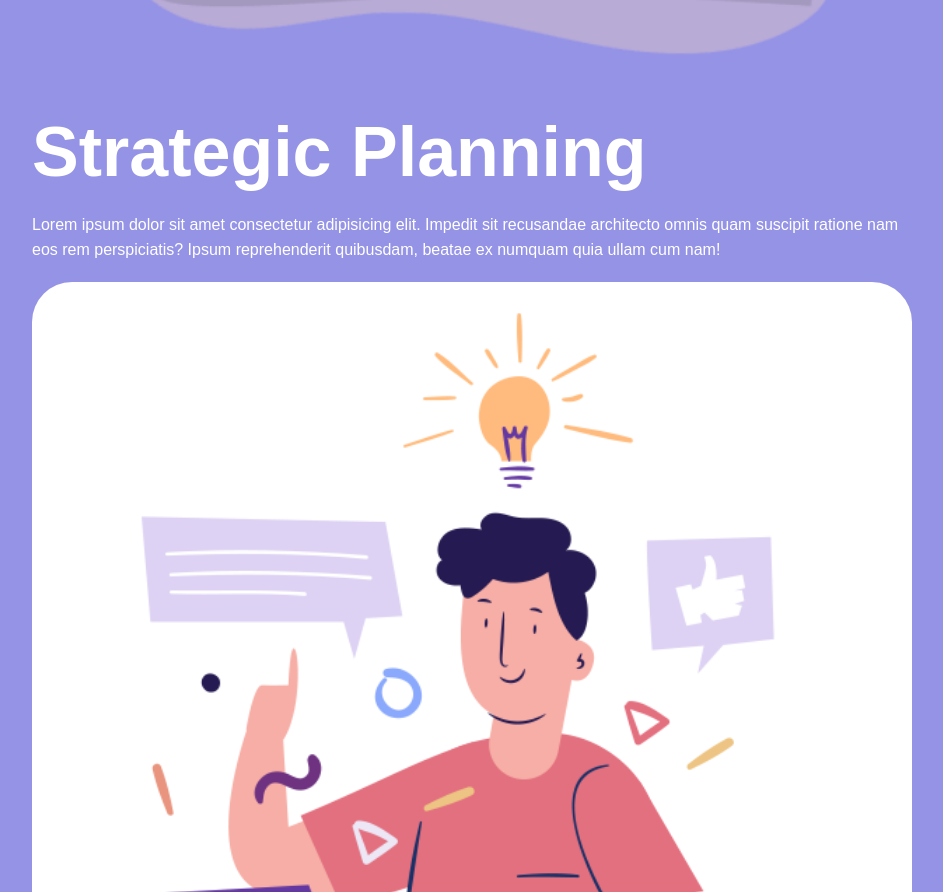
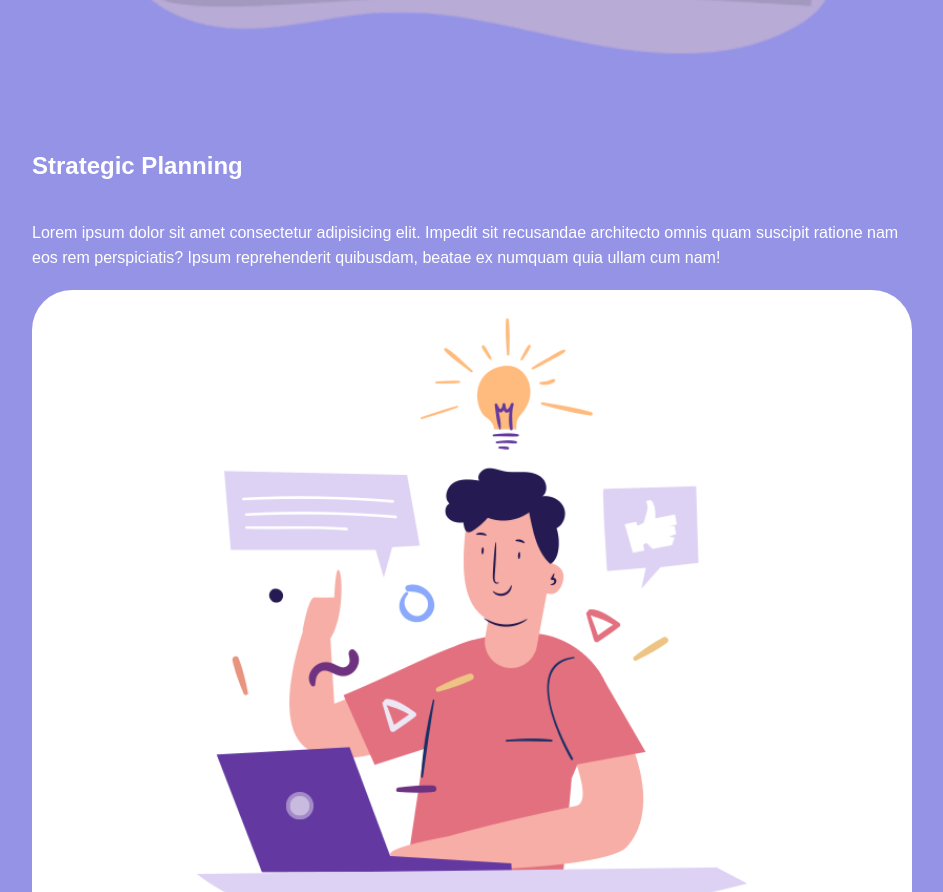
Before and after one commit to AleFarinaIV/htmlcss-responsive-layout, a plain HTML site: page index.html in a window 1280 px wide. Shown: the part 2297-3189 px from the top of the page, without its empty margins (168-1111 px from the left). Drawn offline with Linux system fonts and the light colour scheme.

Commit message:
[UPD] added some media queries

```diff
--- a/css/style.css
+++ b/css/style.css
@@ -174,9 +174,14 @@ html {
                                 line-height: 25px;
                             }
                             .content {
-                                @media screen and (min-width: 768px) {
+                                @media screen and (min-width: 768px) and (max-width: 992px) {
                                     h2 {
                                         font-size: 70px;
+                                    }
+                                }
+                                @media screen and (min-width: 992px) {
+                                    h2 {
+                                        margin: 40px 0 20px 0;
                                     }
                                 }
                                 margin: 10px;
@@ -186,6 +191,12 @@ html {
                                 }
                             }
                             .white-bg {
+                                @media screen and (min-width: 992px) {
+                                    margin: 50px 50px 0;
+                                    .re-size {
+                                        width: 75%;
+                                    }
+                                }
                                 margin: 10px;
                                 background-color: white;
                                 color: black;
--- a/index.html
+++ b/index.html
@@ -127,7 +127,7 @@
                         </div>
                         <div class="col-50">
                             <div class="white-bg">
-                                <img class="size" src="./img/planning2.png" alt>
+                                <img class="size re-size" src="./img/planning2.png" alt>
                                 <h2>App Developement</h2>
                                 <p>Develop an on-demand app for your delivery
                                     business to reach your targeted customers
```
